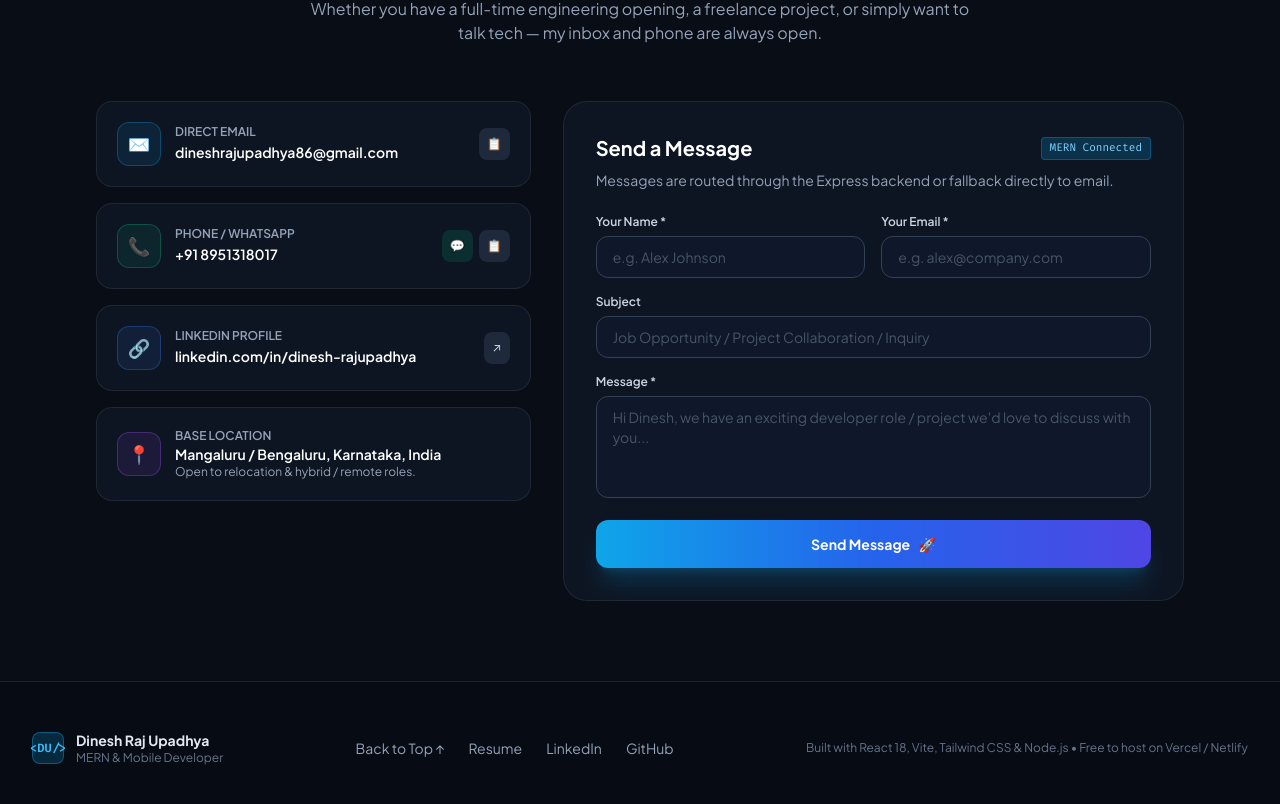
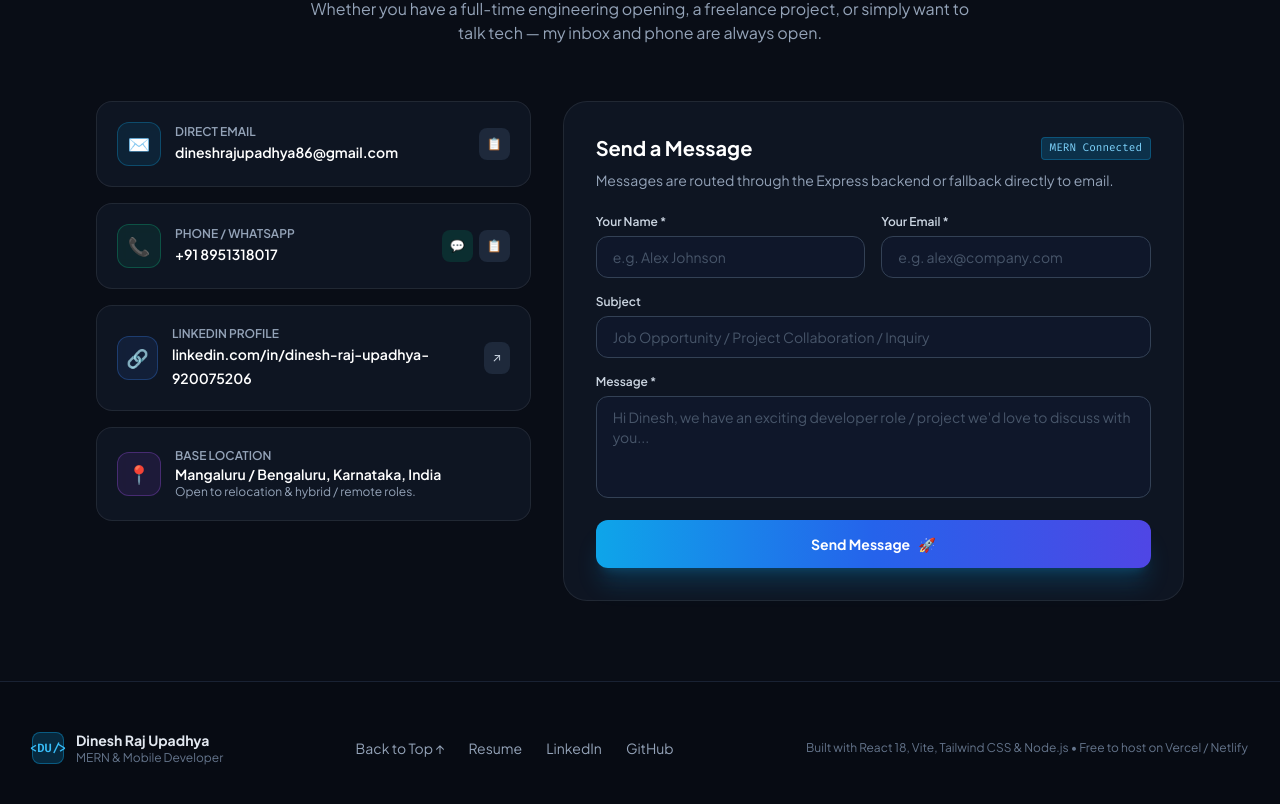
Before and after one commit to dineshrajupadhya/portfolio, a React (Vite) app: page / in a window 1280 px wide. Shown: the part 5533-6337 px from the top of the page. Built offline with nearby package versions, Linux system fonts and the light colour scheme.

Commit message:
Fix LinkedIn profile URL with correct hyphen

```diff
--- a/public/resume.html
+++ b/public/resume.html
@@ -185,7 +185,7 @@
         <span>•</span>
         <span>✉️ <a href="mailto:dineshrajupadhya86@gmail.com">dineshrajupadhya86@gmail.com</a></span>
         <span>•</span>
-        <span>🔗 <a href="https://linkedin.com/in/dinesh-rajupadhya-920075206" target="_blank" rel="noopener">linkedin.com/in/dinesh-rajupadhya-920075206</a></span>
+        <span>🔗 <a href="https://www.linkedin.com/in/dinesh-raj-upadhya-920075206/" target="_blank" rel="noopener">linkedin.com/in/dinesh-raj-upadhya-920075206</a></span>
         <span>•</span>
         <span>🌐 <a href="https://dineshrajupadhya.vercel.app" target="_blank" rel="noopener">dineshrajupadhya.vercel.app</a></span>
       </div>
--- a/src/components/Contact.jsx
+++ b/src/components/Contact.jsx
@@ -158,7 +158,7 @@ export default function Contact({ onShowToast }) {
                   rel="noopener noreferrer"
                   className="text-sm font-semibold text-white hover:text-blue-400 transition-colors"
                 >
-                  linkedin.com/in/dinesh-rajupadhya
+                  linkedin.com/in/dinesh-raj-upadhya-920075206
                 </a>
               </div>
             </div>
--- a/src/components/Terminal.jsx
+++ b/src/components/Terminal.jsx
@@ -57,7 +57,7 @@ I specialize in building performant, end-to-end web & mobile applications.
 • Email:    dineshrajupadhya86@gmail.com
 • Phone:    +91 8951318017
 • WhatsApp: https://wa.me/918951318017
-• LinkedIn: https://linkedin.com/in/dinesh-rajupadhya-920075206
+• LinkedIn: https://www.linkedin.com/in/dinesh-raj-upadhya-920075206/
 • Location: Mangaluru / Bengaluru, Karnataka, India`,
 
     hire: `Why Hire Dinesh?
--- a/src/data/portfolioData.js
+++ b/src/data/portfolioData.js
@@ -5,7 +5,7 @@ export const personalInfo = {
   email: "dineshrajupadhya86@gmail.com",
   phone: "+91 8951318017",
   whatsappUrl: "https://wa.me/918951318017?text=Hi%20Dinesh,%20I%20saw%20your%20portfolio...",
-  linkedinUrl: "https://linkedin.com/in/dinesh-rajupadhya-920075206",
+  linkedinUrl: "https://www.linkedin.com/in/dinesh-raj-upadhya-920075206/",
   githubUrl: "https://github.com/dineshrajupadhya",
   portfolioUrl: "https://dineshrajupadhya.vercel.app",
   status: "Available for Full-Time Roles & Projects"
```
